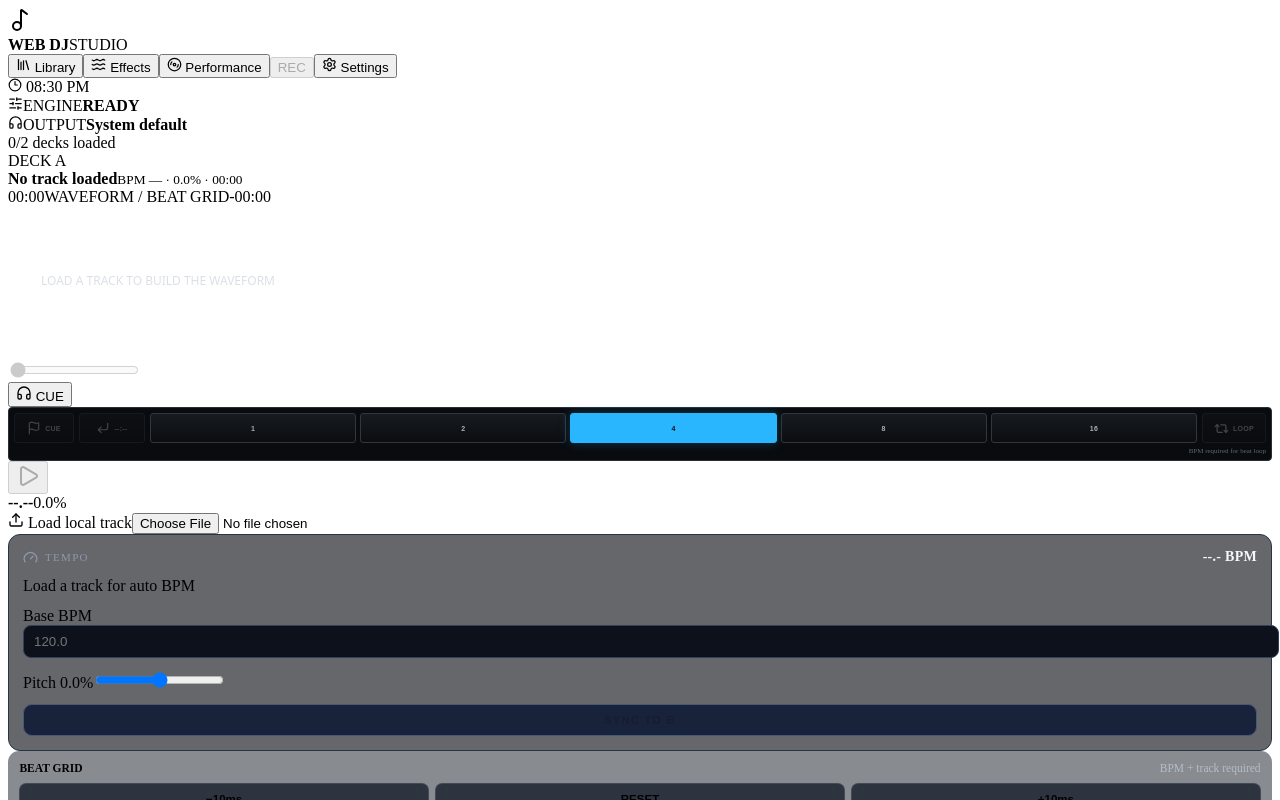
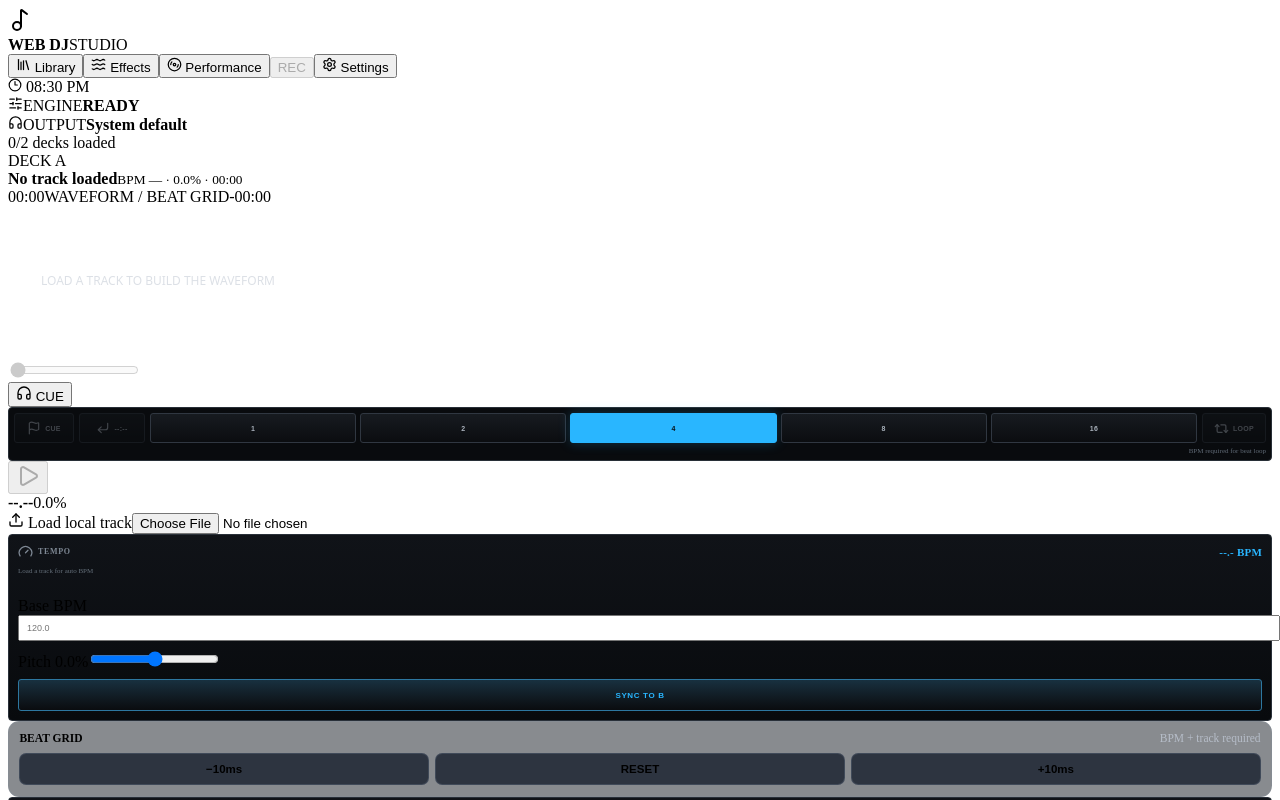
Before and after one commit to ShurexBRT/WebDJ, a React (Vite) app: page / in a window 1280 px wide. Shown: the top 800 px of the page. Built offline with nearby package versions, Linux system fonts and the light colour scheme; the HTML template or start-up script is replaced by a standard one.

Commit message:
Restyle tempo controls for compact deck layout

```diff
--- a/src/components/tempo.css
+++ b/src/components/tempo.css
@@ -1,55 +1,38 @@
 .tempo-panel {
+  min-width: 0;
   display: grid;
-  gap: 12px;
-  padding: 14px;
-  border: 1px solid #2b3446;
-  border-radius: 12px;
-  background: rgba(7, 10, 16, .62);
+  align-content: start;
+  gap: 8px;
+  padding: 9px;
+  border: 1px solid #293039;
+  border-radius: 4px;
+  background: linear-gradient(180deg, #101318, #080a0d);
 }
 
 .tempo-heading {
   display: flex;
   align-items: center;
   justify-content: space-between;
-  gap: 12px;
-  color: #8e99ab;
-  font-size: 11px;
-  letter-spacing: .12em;
+  gap: 8px;
+  color: #7e8894;
+  font-size: 8px;
+  font-weight: 900;
+  letter-spacing: .08em;
 }
-
-.tempo-heading span {
-  display: flex;
-  align-items: center;
-  gap: 7px;
-}
-
-.tempo-heading strong {
-  color: #f5f7fb;
-  font-size: 14px;
-  letter-spacing: .02em;
-}
-
-.tempo-panel input[type="number"] {
-  width: 100%;
-  border: 1px solid #33405a;
-  border-radius: 8px;
-  background: #0c111b;
-  color: #f4f7fb;
-  padding: 8px 10px;
-}
-
+.tempo-heading span { display: flex; align-items: center; gap: 5px; }
+.tempo-heading strong { color: var(--deck-accent); font-size: 11px; letter-spacing: .02em; }
+.tempo-analysis-status { min-height: 22px; color: #65707b; font-size: 7px; line-height: 1.35; }
+.tempo-panel input[type="number"] { width: 100%; padding: 6px 7px; font-size: 9px; }
 .sync-button {
-  border: 1px solid #46577a;
-  border-radius: 9px;
-  background: #18233b;
-  padding: 9px 12px;
-  font-size: 11px;
-  font-weight: 800;
-  letter-spacing: .12em;
+  min-height: 32px;
+  border: 1px solid color-mix(in srgb, var(--deck-accent) 50%, #313841);
+  border-radius: 3px;
+  background: linear-gradient(180deg, color-mix(in srgb, var(--deck-accent) 15%, #15191e), #0a0c0f);
+  color: var(--deck-accent);
+  padding: 0 8px;
+  font-size: 8px;
+  font-weight: 900;
+  letter-spacing: .08em;
   cursor: pointer;
 }
-
-.sync-button:not(:disabled):hover {
-  border-color: #7b8cff;
-  background: #243052;
-}
+.sync-button:not(:disabled):hover { border-color: var(--deck-accent); background: color-mix(in srgb, var(--deck-accent) 20%, #0b0d10); }
```
